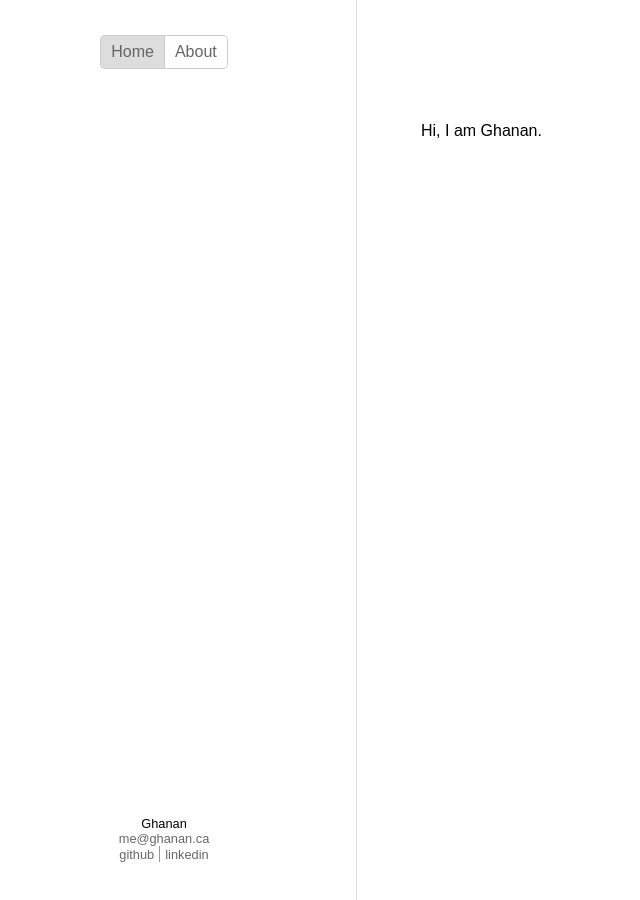
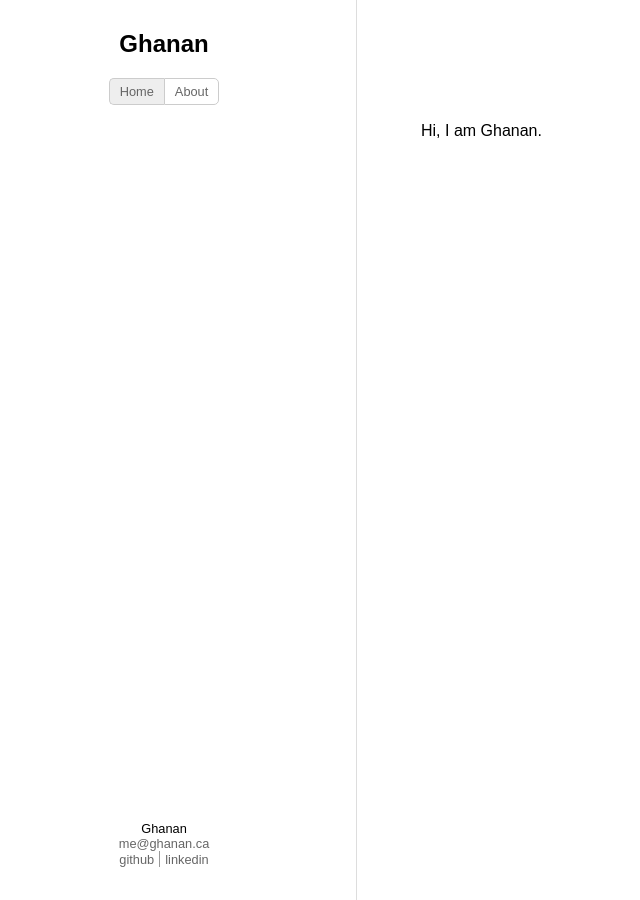
Before and after one commit to ghananigans/ghanan94.github.io, a Jekyll site: the page built from index.md, in a window 1280 px wide. Shown: the whole page, without its empty margins (28-668 px from the left). Built offline with Jekyll 4.4.1, drawn with Linux system fonts in a browser that asks for light colours.

Commit message:
Sizing and header brand

```diff
--- a/_includes/footer.html
+++ b/_includes/footer.html
@@ -1,7 +1,7 @@
 <footer class="site-footer-wrapper">
   <div class="site-footer">
     <div class="footer-content center-text">
-      <ul>
+      <ul class="footer-links">
         {% if site.title %}<li>{{ site.title }}</li>{% endif %}
         {% if site.email %}<li><a href="mailto:{{ site.email }}">{{ site.email }}</a></li>{% endif %}
         {% if site.social %}
--- a/_includes/header.html
+++ b/_includes/header.html
@@ -1,7 +1,10 @@
 <header class="site-header-wrapper">
   <div class="site-header">
     <div class="header-content center-text">
-      <ul class="no-bullets list-inline clearfix">
+      <div class="header-brand">
+        <h2>{{ site.title }}</h2>
+      </div>
+      <ul class="header-links">
         {% assign pages = (site.pages | sort:"nav_order") %}
         {% for p in pages %}
           {% if p.nav_order %}
--- a/assets/stylesheets/_main/_header-footer.scss
+++ b/assets/stylesheets/_main/_header-footer.scss
@@ -40,25 +40,29 @@
   left: 0;
   width: 100%;
   padding: 10px 20px;
-
-  & > *:first-child {
-    margin-top: 15px;
-  }
-
-  & > *:last-child {
-    margin-bottom: 15px;
-  }
+  margin: 0;
 }
 
 .header-content {
   bottom: 0;
 
-  ul {
+  .header-brand {
+    float: left;
+
+    * {
+      margin: 0;
+    }
+  }
+
+  ul.header-links {
     display: inline-block;
+    list-style: none;
+    float: right;
+    font-size: 0.8em;
 
     li {
       display: block;
-      padding: 7px 10px;
+      padding: 5px 10px;
       margin: 0;
       float: left;
       border: 1px solid #ccc;
@@ -76,7 +80,7 @@
       }
 
       &.active {
-        background-color: #ddd;
+        background-color: #eee;
       }
     }
   }
@@ -86,7 +90,7 @@
   top: 0;
   font-size: 0.8em;
 
-  ul {
+  ul.footer-links {
     list-style: none;
   }
 }
@@ -132,6 +136,17 @@ ul.social {
   .header-content,
   .footer-content {
     position: relative;
-    padding: 20px;
+    padding: 30px 20px;
+  }
+
+  .header-content {
+    .header-brand {
+      float: initial;
+    }
+
+    ul.header-links {
+      margin-top: 20px;
+      float: initial;
+    }
   }
 }
--- a/assets/stylesheets/_main/_main.scss
+++ b/assets/stylesheets/_main/_main.scss
@@ -13,6 +13,7 @@ a {
 
 ul {
   padding: 0;
+  margin: 0;
 }
 
 .wrapper {
```
